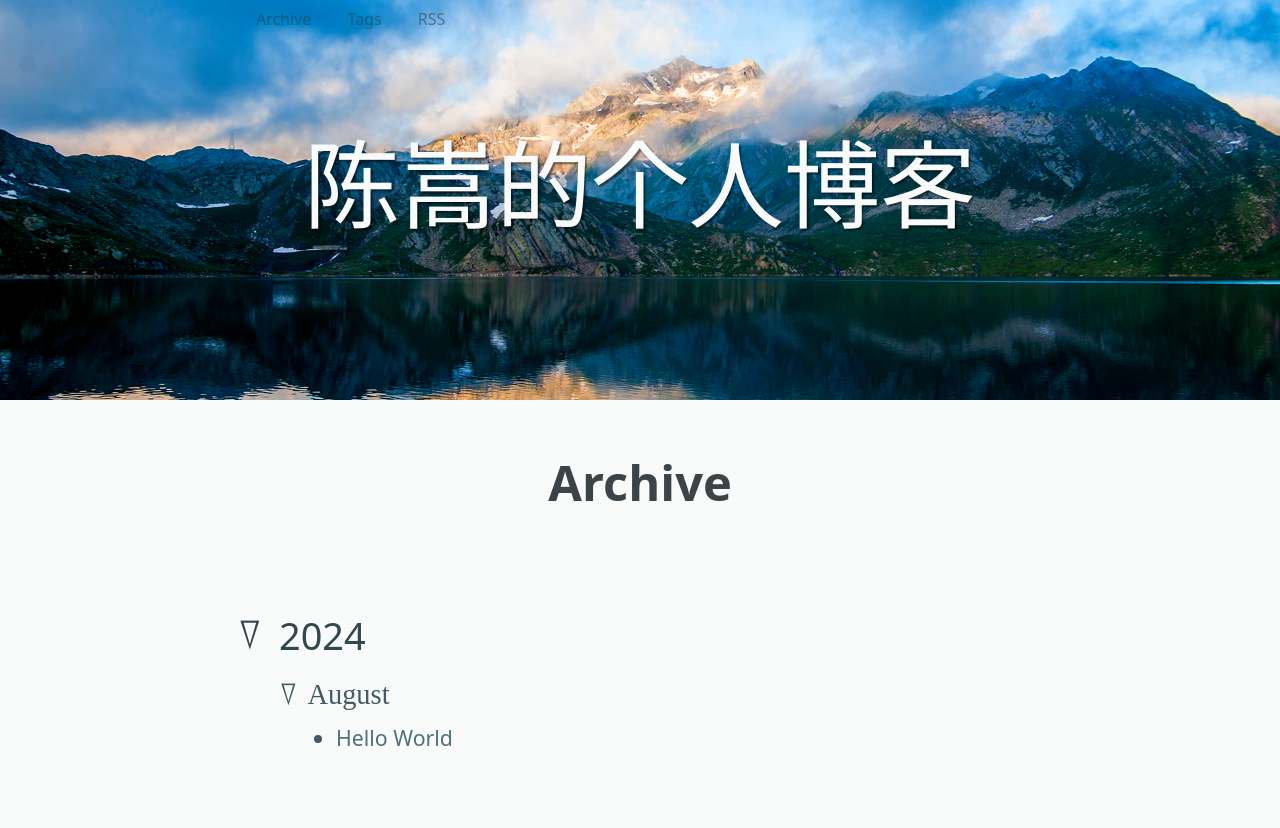
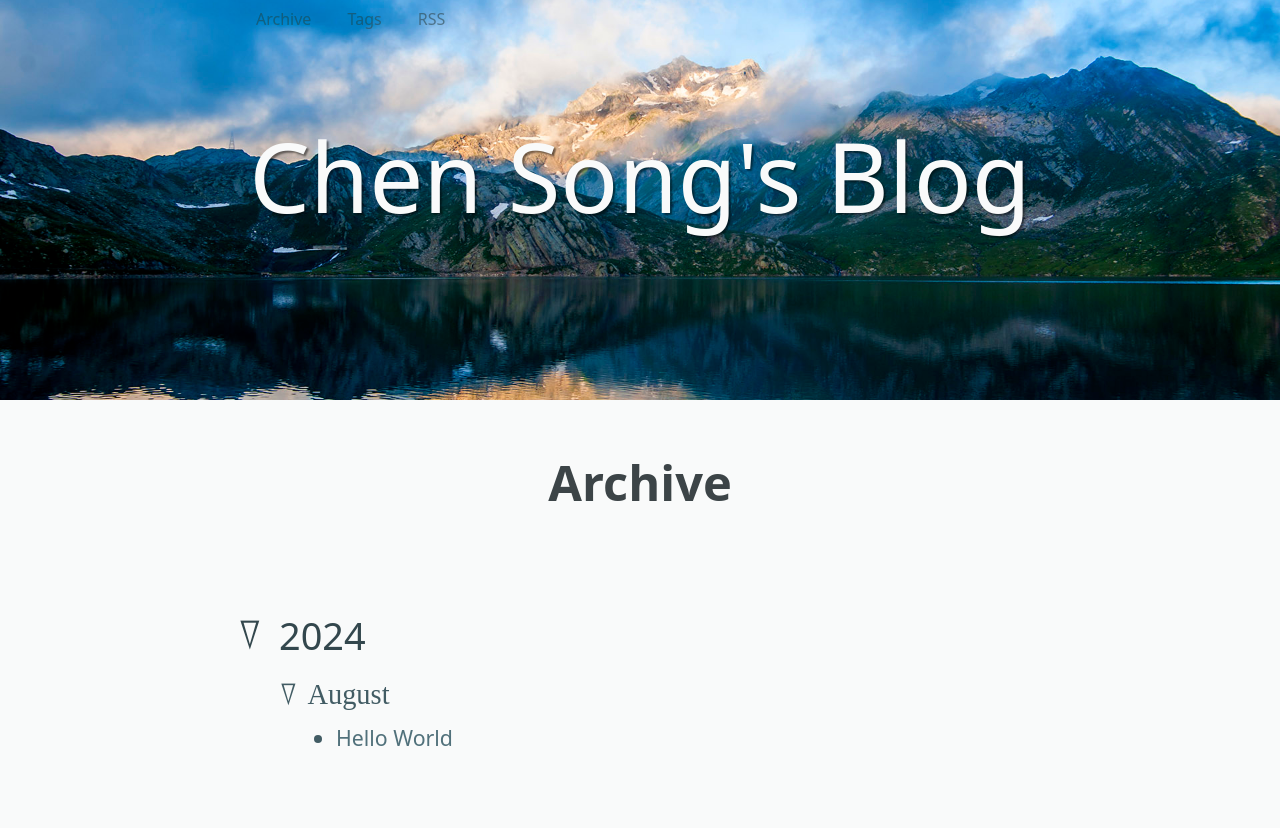
Before and after one commit to mubai2022/mubai2022.github.io, a plain HTML site: page archives/2024/08/index.html in a window 1280 px wide. Shown: the top 828 px of the page. Drawn offline with Linux system fonts and the light colour scheme; a web font is replaced by a local one.

Commit message:
Site updated: 2024-08-08 19:46:32

```diff
--- a/archives/2024/08/index.html
+++ b/archives/2024/08/index.html
@@ -5,10 +5,10 @@
 	<meta charset="utf-8">
 	<meta name="viewport" content="width=device-width, initial-scale=1, maximum-scale=1">
 	<meta name="theme-color" content="#33474d">
-	<title>陈嵩的个人博客</title>
+	<title>Chen Song&#39;s Blog</title>
 	<link rel="stylesheet" href="/css/style.css" />
 
-      <link rel="alternate" href="/atom.xml" title="陈嵩的个人博客" type="application/atom+xml">
+      <link rel="alternate" href="/atom.xml" title="Chen Song&#39;s Blog" type="application/atom+xml">
 
 <meta name="generator" content="Hexo 7.3.0"></head>
 
@@ -24,7 +24,7 @@
 				<a href="/atom.xml" class="header__link">RSS</a>
 
 		</nav>
-		<h1 class="header__title"><a href="/">陈嵩的个人博客</a></h1>
+		<h1 class="header__title"><a href="/">Chen Song&#39;s Blog</a></h1>
 		<h2 class="header__subtitle"></h2>
 	</header>
 
```
Also changed, not shown: archives/2024/index.html (+3 -3 lines), archives/index.html (+3 -3 lines), hello-world/index.html (+3 -3 lines), index.html (+3 -3 lines).
